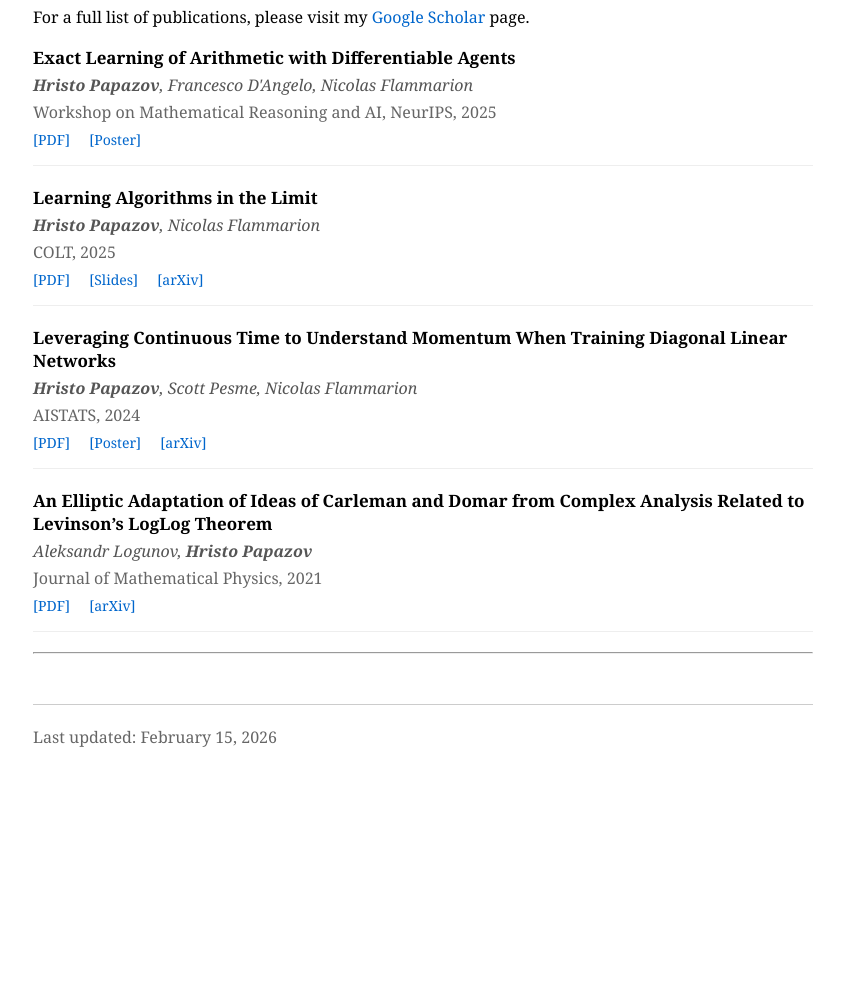
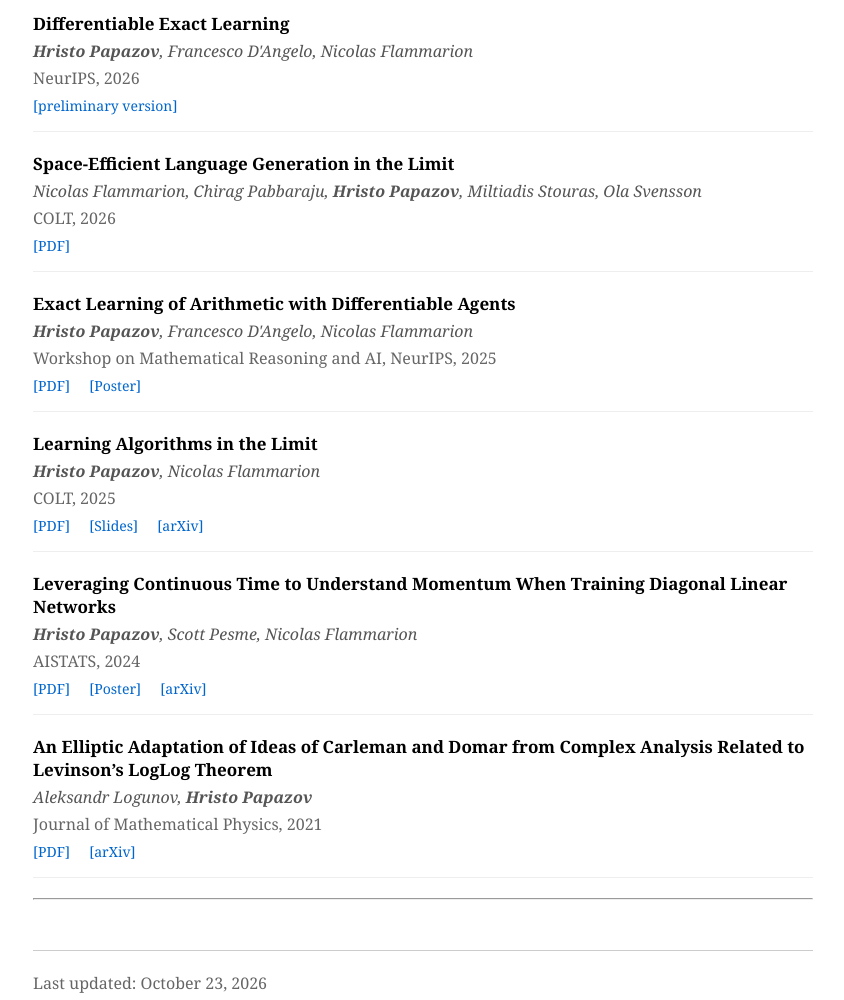
Before and after one commit to fanagor/fanagor.github.io, a plain HTML site: page index.html in a window 1280 px wide. Shown: the part 908-1908 px from the top of the page, without its empty margins (227-1071 px from the left). Before the commit the page ends 1713 px from the top, so only its background shows below. Drawn offline with Linux system fonts and the light colour scheme; some icons are missing.

Commit message:
October 23, 2026

```diff
--- a/index.html
+++ b/index.html
@@ -50,7 +50,6 @@
 <a href="https://bsky.app/profile/fanagor.bsky.social" target="_blank" title="Bluesky"><i class="fab fa-twitter"></i></a>
 </div>
 <p>I am a fourth-year PhD student in the <a href="https://www.epfl.ch/labs/tml/">Theory of Machine Learning</a> lab at <a href="https://www.epfl.ch/en/">EPFL🇨🇭</a>, where I am fortunate to be advised by <a href="https://people.epfl.ch/nicolas.flammarion">Nicolas Flammarion</a>. My research focuses on uncovering the hidden algorithmic processes underlying structured data through discrete and gradient-based methods.</p>
-<!-- I believe that gradient-based loss minimization can only learn System I tasks, and that mastering System II intelligence also requires discrete approaches. -->
 <p>Before joining EPFL, I spent a year as a PhD student in the math department at <a href="https://www.mit.edu/">MIT</a>, working on discrete algorithms. Prior to that, I completed a bachelor’s degree in math at <a href="https://www.princeton.edu/">Princeton</a>, where I worked under the supervision of <a href="https://math.mit.edu/directory/profile.html?pid=2579">Sasha Logunov</a> and <a href="https://web.math.princeton.edu/~naor/">Assaf Naor</a>.</p>
 <p>For more information, consider my full <a href="/CV/cv.pdf">CV</a>.</p>
 <div style="clear: both;"></div>
@@ -58,7 +57,6 @@
 <h2 id="research-interests">Research Interests</h2>
 <ul>
 <li>Algorithmic Learning Theory</li>
-<li>Grammatical Inference</li>
 <li>Program Synthesis</li>
 <li>Algorithmic Information Theory</li>
 </ul>
@@ -68,6 +66,22 @@
 <p>For a list of currently available master&rsquo;s projects, check out the <a href="https://www.epfl.ch/labs/tml/theory-of-machine-learning/student-projects/">TML lab page</a>.</p>
 <h2 id="selected-publications">Selected Publications</h2>
 <p>For a full list of publications, please visit my <a href="https://scholar.google.com/citations?user=o7ILrm4AAAAJ&amp;hl=en">Google Scholar</a> page.</p>
+<div class="paper">
+<div class="paper-title">Differentiable Exact Learning</div>
+<div class="paper-authors"><strong>Hristo Papazov</strong>, Francesco D'Angelo, Nicolas Flammarion</div>
+<div class="paper-venue">NeurIPS, 2026</div>
+<div class="paper-links">
+<a href="/papers/Differentiable Exact Learning.pdf">[preliminary version]</a>
+</div>
+</div>
+<div class="paper">
+<div class="paper-title">Space-Efficient Language Generation in the Limit</div>
+<div class="paper-authors">Nicolas Flammarion, Chirag Pabbaraju, <strong>Hristo Papazov</strong>, Miltiadis Stouras, Ola Svensson</div>
+<div class="paper-venue">COLT, 2026</div>
+<div class="paper-links">
+<a href="/papers/Space-Efficient Language Generation in the Limit.pdf">[PDF]</a>
+</div>
+</div>
 <div class="paper">
 <div class="paper-title">Exact Learning of Arithmetic with Differentiable Agents</div>
 <div class="paper-authors"><strong>Hristo Papazov</strong>, Francesco D'Angelo, Nicolas Flammarion</div>
@@ -109,7 +123,7 @@ Training Diagonal Linear Networks</div>
 </div>
 <hr>
 <footer>
-  <p>Last updated: February 15, 2026</p>
+  <p>Last updated: October 23, 2026</p>
 </footer>
 
 
--- a/sitemap.xml
+++ b/sitemap.xml
@@ -2,7 +2,7 @@
 
   <url>
     <loc>https://fanagor.github.io/</loc>
-    <lastmod>2026-02-19T16:01:04&#43;01:00</lastmod>
+    <lastmod>2026-10-23T17:29:38&#43;02:00</lastmod>
   </url><url>
     <loc>https://fanagor.github.io/beyond-research/</loc>
 
```
Also changed, not shown: 13 other files.
